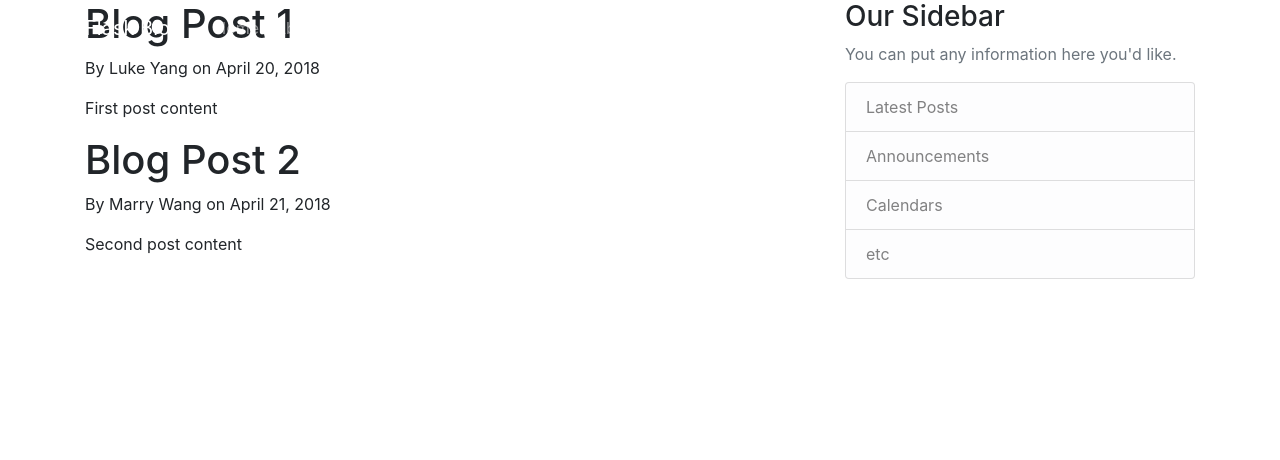
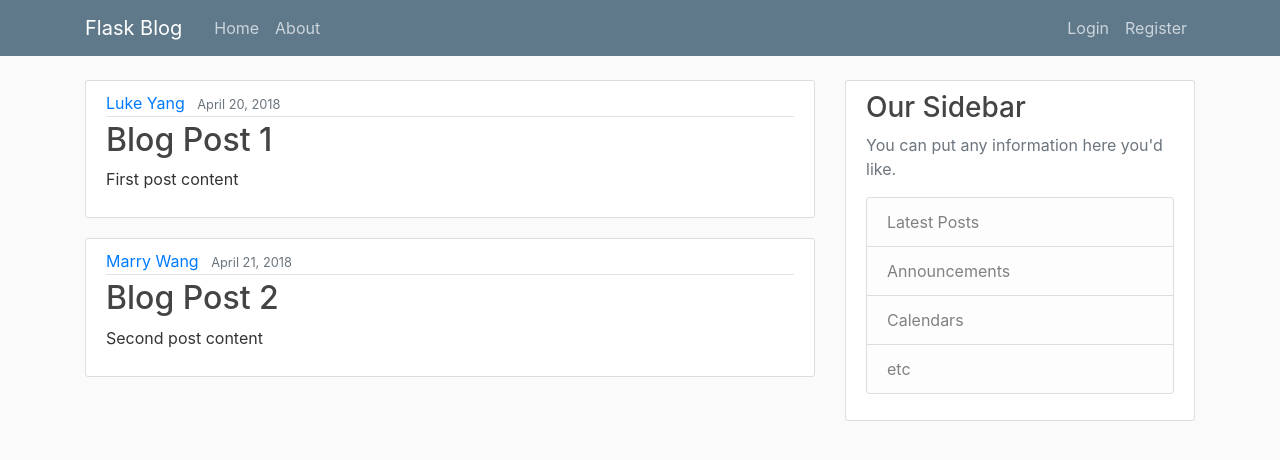
Before and after one commit to myang39/blog-flask, a Flask app: page / in a window 1280 px wide. Shown: the top 460 px of the page. Run offline with Flask 2, Linux system fonts and the light colour scheme; some libraries are stand-ins or nearby versions.

Commit message:
bootstrap home posts

```diff
--- a/flaskblog.py
+++ b/flaskblog.py
@@ -1,4 +1,4 @@
-from flask import Flask, render_template
+from flask import Flask, render_template, url_for
 app = Flask(__name__)
 
 posts = [
--- a/templates/home.html
+++ b/templates/home.html
@@ -2,8 +2,15 @@
 
 {% block content %}
     {% for post in posts %}
-        <h1>{{ post.title }}</h1>
-        <p>By {{ post.author }} on {{ post.date_posted }}</p>
-        <p>{{ post.content }}</p>
+        <article class="media content-section">
+            <div class="media-body">
+            <div class="article-metadata">
+                <a class="mr-2" href="#">{{ post.author }}</a>
+                <small class="text-muted">{{ post.date_posted }}</small>
+            </div>
+            <h2><a class="article-title" href="#">{{ post.title }}</a></h2>
+            <p class="article-content">{{ post.content }}</p>
+            </div>
+        </article>
     {% endfor %}
 {% endblock content %}
--- a/templates/layout.html
+++ b/templates/layout.html
@@ -7,6 +7,8 @@
 
     <!-- Bootstrap CSS -->
     <link rel="stylesheet" href="https://maxcdn.bootstrapcdn.com/bootstrap/4.0.0/css/bootstrap.min.css" integrity="sha384-Gn5384xqQ1aoWXA+058RXPxPg6fy4IWvTNh0E263XmFcJlSAwiGgFAW/dAiS6JXm" crossorigin="anonymous">
+
+    <link rel="stylesheet" type="text/css" href="{{url_for('static', filename='main.css')}}">
 
     {% if title %}
         <title>Flask Blog - {{ title }}</title>
```
